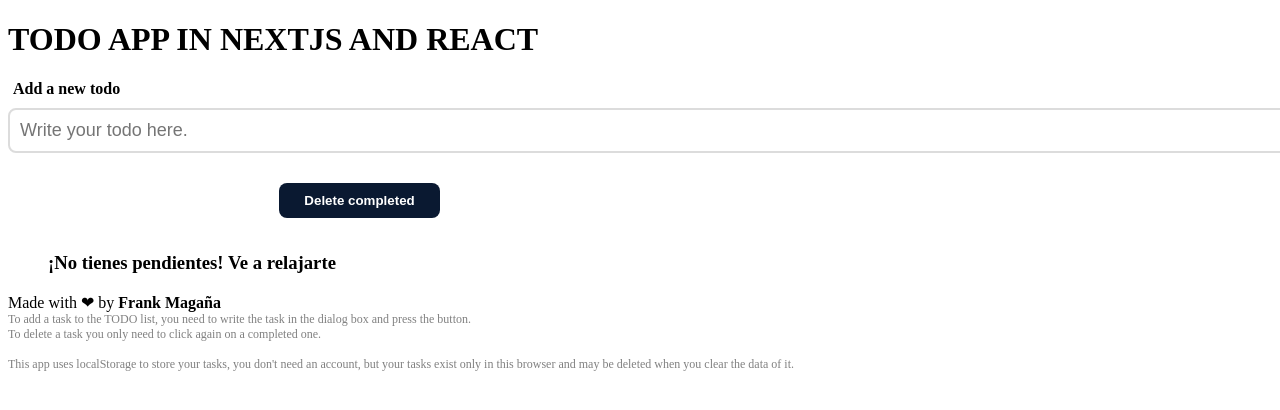
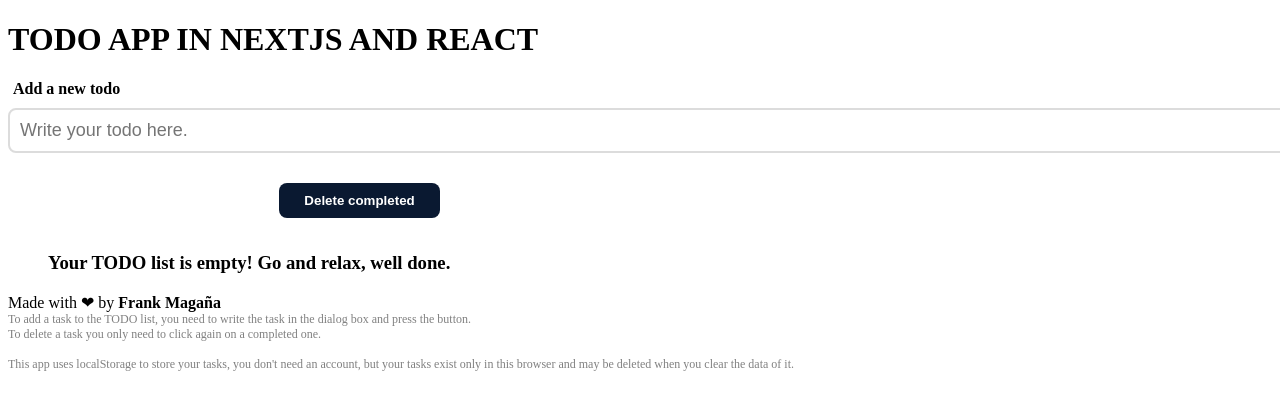
Before and after one commit to francisco-magana/todolist-react-nextjs, a Next.js app: page / in a window 1280 px wide. Shown: the top 410 px of the page. Built offline with nearby package versions, Linux system fonts and the light colour scheme.

Commit message:
replace spanish by english message

```diff
--- a/components/ListItems/ListItems.jsx
+++ b/components/ListItems/ListItems.jsx
@@ -40,7 +40,7 @@ const ListItems = ({ tasks = [] , taskChange}) => {
                         completed={tareas.complete}
 					/>
 				);
-			}) : <h3>¡No tienes pendientes! Ve a relajarte</h3>}
+			}) : <h3>Your TODO list is empty! Go and relax, well done.</h3>}
 		</ul>
 	);
 
```
